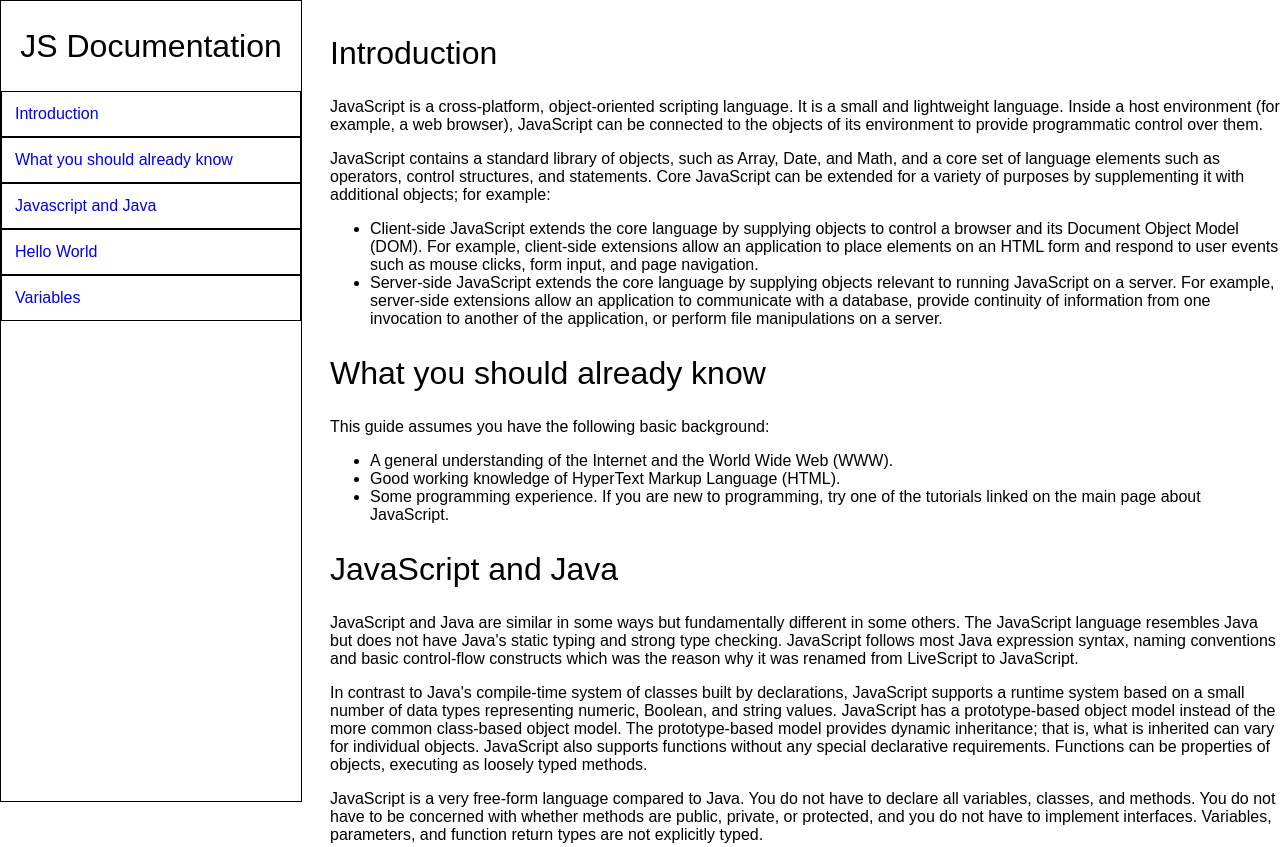
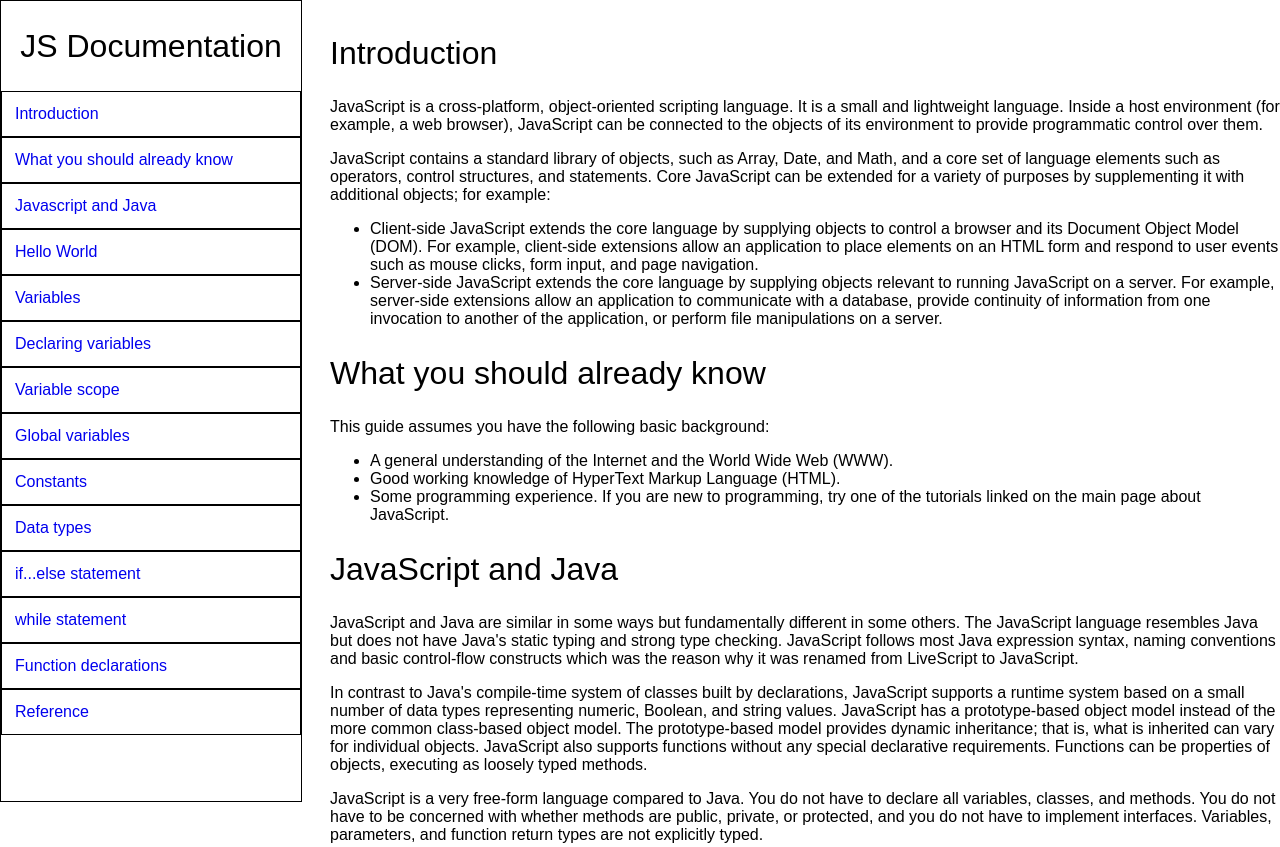
Before and after one commit to Ricardo-Mera-Ciudad/HTML-CSS-Technical-documentation-page, a plain HTML site: page index.html in a window 1280 px wide. Shown: the top 847 px of the page. Drawn offline with Linux system fonts and the light colour scheme.

Commit message:
whoopsie

```diff
--- a/index.html
+++ b/index.html
@@ -19,6 +19,17 @@
       <a class="nav-link" href="#javascript_and_java">Javascript and Java</a>
       <a class="nav-link" href="#hello_world">Hello World</a>
       <a class="nav-link" href="#variables">Variables</a>
+      <a class="nav-link" href="#declaring_variables">Declaring variables</a>
+      <a class="nav-link" href="#variable_scope">Variable scope</a>
+      <a class="nav-link" href="#global_variables">Global variables</a>
+      <a class="nav-link" href="#constants">Constants</a>
+      <a class="nav-link" href="#data_types">Data types</a>
+      <a class="nav-link" href="#ifelse_statement">if...else statement</a>
+      <a class="nav-link" href="#while_statement">while statement</a>
+      <a class="nav-link" href="#function_declarations"
+        >Function declarations</a
+      >
+      <a class="nav-link" href="#reference">Reference</a>
     </nav>
 
     <main id="main-doc">
@@ -152,22 +163,6 @@
           Number_hits, temp99, and _name.
         </p>
       </section>
-
-      <!--TEMPLATE DE SECCION-->
-      <!--
-      <section class="main-section" id="">
-        <header>
-          <h2 class="section-title"></h2>
-        </header>
-        <p class="section-text"></p>
-        <p class="section-text"></p>
-        <ul class="section-list">
-          <li class="list-element"></li>
-          <li class="list-element"></li>
-        </ul>
-      </section>
--->
-      <!--FIN TEMPLATE-->
 
       <section class="main-section" id="declaring_variables">
         <header>
--- a/styles.css
+++ b/styles.css
@@ -49,7 +49,6 @@ body{
 
 .section-code{
 font-family: monospace;
-    white-space: pre-line;
     padding: 10px;
     background-color: #f7f7f7;
 }
```
